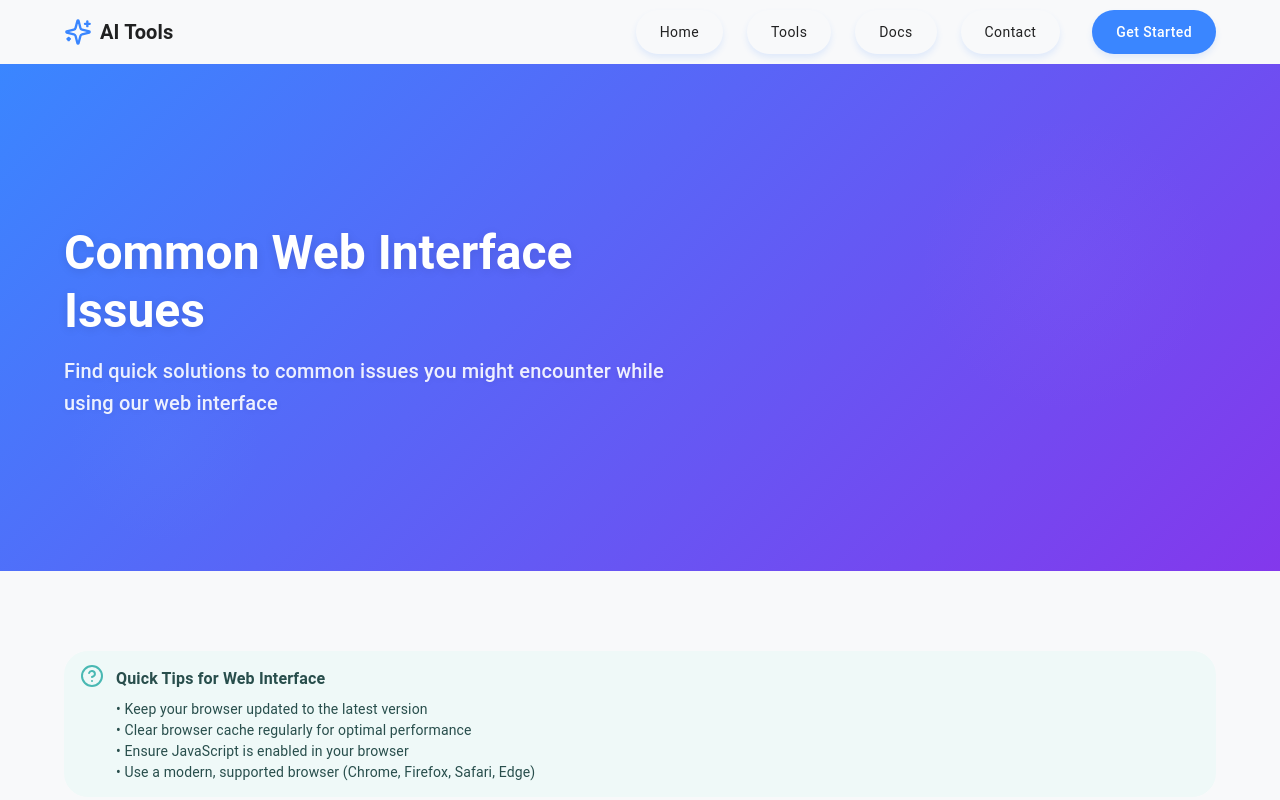
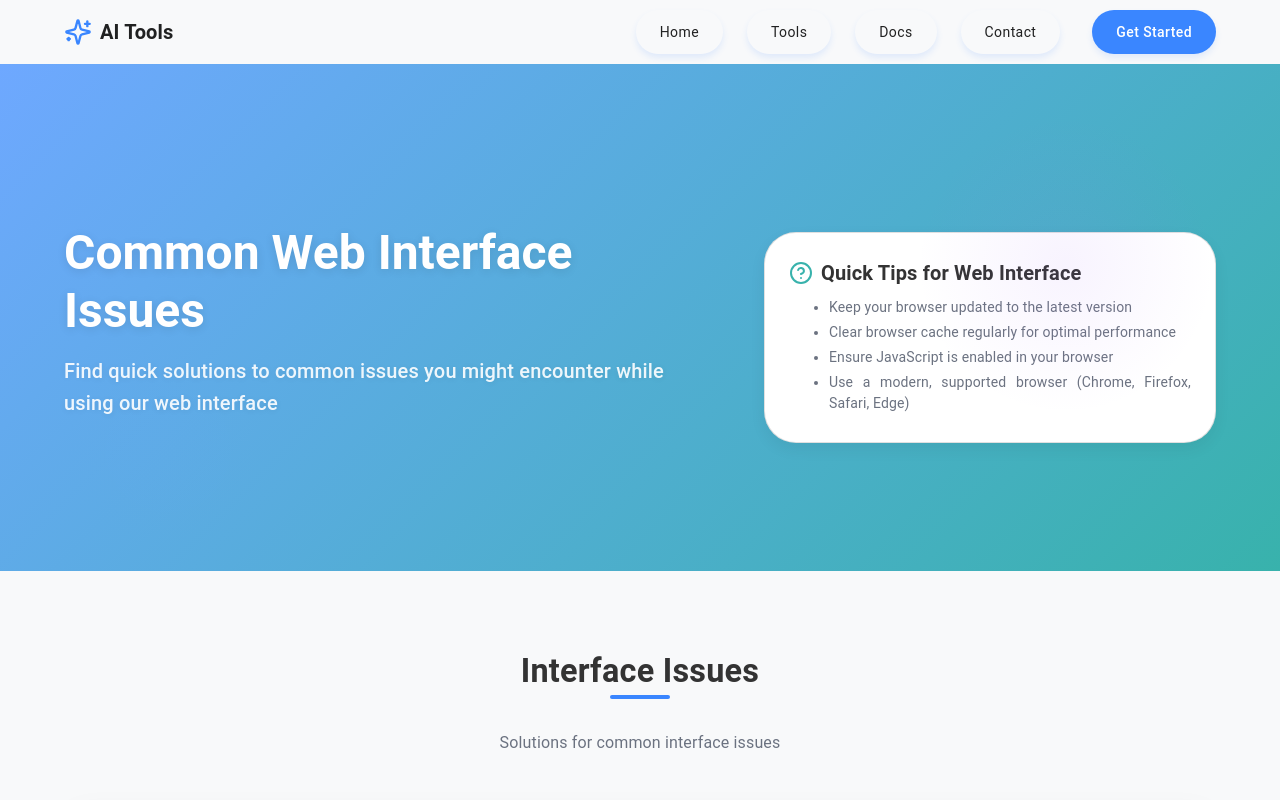
Before and after one commit to NhanPhamThanh-IT/QR-Generator-Fullstack, a React (Vite) app in the folder frontend/: page /docs/troubleshooting/common-issues in a window 1280 px wide. Shown: the top 800 px of the page. Built offline with nearby package versions, Linux system fonts and the light colour scheme.

Commit message:
Refactor source code and improve UI

```diff
--- a/frontend/src/pages/DocumentationPage/Core-Features/AIToolsOverview/index.jsx
+++ b/frontend/src/pages/DocumentationPage/Core-Features/AIToolsOverview/index.jsx
@@ -3,11 +3,13 @@
     Container,
     Grid,
 } from '@mui/material';
-import { lazy, Suspense } from 'react';
-import { useTheme } from '@mui/material/styles';
+import {
+    lazy,
+    Suspense
+} from 'react';
 
 // Components
-const HeroSection = lazy(() => import('@components/sections/HeroSection'));
+const DocumentationHeroSection = lazy(() => import('@components/sections/DocumentationHeroSection'));
 const SectionHeading = lazy(() => import('@components/ui/SectionHeading'));
 const FeatureCard = lazy(() => import('@components/ui/FeatureCard'));
 const LargeFeatureCard = lazy(() => import('@components/ui/LargeFeatureCard'));
@@ -15,19 +17,18 @@
 // Constants
 import {
     HERO_SECTION_DATA,
-    aiTools,
-    OVERVIEW_SECTION_DATA
+    OVERVIEW_SECTION_DATA,
+    FEATURES_SECTION_DATA
 } from './constants';
 
 const AIToolsOverview = ({ isMobile }) => {
-    const theme = useTheme();
-
     return (
         <Box>
             {/* Hero Section */}
             <Suspense fallback={<Box sx={{ height: '400px', bgcolor: 'primary.main' }} />}>
-                <HeroSection
-                    heroData={HERO_SECTION_DATA}
+                <DocumentationHeroSection
+                    title={HERO_SECTION_DATA.title}
+                    description={HERO_SECTION_DATA.description}
                     isMobile={isMobile}
                 />
             </Suspense>
@@ -40,13 +41,13 @@
                         <Grid size={{ xs: 12 }}>
                             <Suspense fallback={<Box sx={{ height: '100px' }} />}>
                                 <SectionHeading
-                                    title="AI Tools Platform"
-                                    subtitle="Our platform offers a comprehensive suite of AI-powered tools designed to streamline your workflow and enhance productivity."
+                                    title={OVERVIEW_SECTION_DATA.title}
+                                    subtitle={OVERVIEW_SECTION_DATA.description}
                                     centered={true}
                                 />
                             </Suspense>
                             <Grid container spacing={3}>
-                                {OVERVIEW_SECTION_DATA.map((section, index) => (
+                                {OVERVIEW_SECTION_DATA.features.map((section, index) => (
                                     <Grid size={{ xs: 12, md: 6 }} key={index}>
                                         <Suspense fallback={<Box sx={{ height: '100px' }} />}>
                                             <LargeFeatureCard
@@ -65,13 +66,13 @@
                         <Grid size={{ xs: 12 }}>
                             <Suspense fallback={<Box sx={{ height: '100px' }} />}>
                                 <SectionHeading
-                                    title="Available AI Tools"
-                                    subtitle="Explore our range of AI-powered tools designed to enhance your productivity"
+                                    title={FEATURES_SECTION_DATA.title}
+                                    subtitle={FEATURES_SECTION_DATA.description}
                                     centered={true}
                                 />
                             </Suspense>
                             <Grid container spacing={3}>
-                                {aiTools.map((tool) => {
+                                {FEATURES_SECTION_DATA.features.map((tool) => {
                                     return (
                                         <Grid size={{ xs: 12, md: 6, lg: 3 }} key={tool.title}>
                                             <Suspense fallback={<Box sx={{ height: '200px', bgcolor: 'grey.100' }} />}>
--- a/frontend/src/pages/DocumentationPage/Troubleshooting/CommonIssues/constants.jsx
+++ b/frontend/src/pages/DocumentationPage/Troubleshooting/CommonIssues/constants.jsx
@@ -1,4 +1,20 @@
-export const commonIssues = [
+export const REQUIREMENTS_SECTION_DATA = {
+    title: "Quick Tips for Web Interface",
+    requirements: [
+        'Keep your browser updated to the latest version',
+        'Clear browser cache regularly for optimal performance',
+        'Ensure JavaScript is enabled in your browser',
+        'Use a modern, supported browser (Chrome, Firefox, Safari, Edge)',
+    ]
+};
+
+export const HERO_SECTION_DATA = {
+    title: "Common Web Interface Issues",
+    description: "Find quick solutions to common issues you might encounter while using our web interface",
+}
+
+export const ISSUES_SECTION_DATA = {
+    issues: [
         {
             category: "Interface Issues",
             issues: [
@@ -80,4 +96,11 @@
                 }
             ]
         }
-];
+    ]
+}
+
+export const HELPS_SECTION_DATA = {
+    link: "/contact",
+    title: "Need More Help?",
+    description: "If you're still experiencing issues with our web interface, our support team is here to help. Contact us through our support portal or check our detailed documentation for more information.",
+};
--- a/frontend/src/pages/DocumentationPage/Troubleshooting/CommonIssues/index.jsx
+++ b/frontend/src/pages/DocumentationPage/Troubleshooting/CommonIssues/index.jsx
@@ -1,4 +1,5 @@
 import {
+    ButtonBase,
     Box,
     Container,
     Typography,
@@ -12,7 +13,6 @@
     Card,
     CardContent,
     Stack,
-    Alert,
 } from '@mui/material';
 import {
     CheckCircle2,
@@ -20,29 +20,85 @@
     Settings,
     HelpCircle,
 } from 'lucide-react';
-import { lazy, Suspense } from 'react';
+import {
+    lazy,
+    Suspense
+} from 'react';
 
 // Components
-const HeroSection = lazy(() => import('@components/sections/HeroSection'));
+const DocumentationHeroSection = lazy(() => import('@components/sections/DocumentationHeroSection'));
 const SectionHeading = lazy(() => import('@components/ui/SectionHeading'));
 
 // Constants
-import { commonIssues } from './constants';
+import {
+    HERO_SECTION_DATA,
+    REQUIREMENTS_SECTION_DATA,
+    ISSUES_SECTION_DATA,
+    HELPS_SECTION_DATA
+} from './constants';
+
+// Hooks
+import { useRouteNavigation } from '@hooks';
 
 const CommonIssues = ({ isMobile }) => {
     const theme = useTheme();
+    const { navigateTo } = useRouteNavigation();
 
     return (
         <Box>
             {/* Hero Section */}
             <Suspense fallback={<Box sx={{ height: '400px', bgcolor: 'primary.main' }} />}>
-                <HeroSection
-                    heroData={{
-                        title: "Common Web Interface Issues",
-                        subtitle: "Solutions for common website interface problems",
-                        description: "Find quick solutions to common issues you might encounter while using our web interface"
+                <DocumentationHeroSection
+                    title={HERO_SECTION_DATA.title}
+                    description={HERO_SECTION_DATA.description}
+                    isMobile={isMobile}
+                    rightChildren={
+                        <Paper
+                            elevation={0}
+                            sx={{
+                                p: { xs: 2, md: 3 },
+                                borderRadius: 4,
+                                border: '1px solid',
+                                borderColor: 'divider',
+                                bgcolor: 'background.paper',
+                                boxShadow: '0 6px 16px rgba(0,0,0,0.06)',
+                                display: 'flex',
+                                alignItems: 'flex-start',
+                                flexDirection: { xs: 'column', md: 'row' },
+                                gap: 2,
                             }}
-                    isMobile={isMobile}
+                        >
+                            <Box>
+                                <Box
+                                    sx={{
+                                        display: 'flex',
+                                        alignItems: 'center',
+                                        justifyContent: 'flex-start',
+                                        gap: 1,
+                                        mb: 1
+                                    }}
+                                >
+                                    <HelpCircle size={24} color={theme.palette.info.main} />
+                                    <Typography variant="h6" fontWeight={700}>
+                                        {REQUIREMENTS_SECTION_DATA.title}
+                                    </Typography>
+                                </Box>
+                                <Box component="ul" sx={{ m: 0 }}>
+                                    {REQUIREMENTS_SECTION_DATA.requirements.map((tip, index) => (
+                                        <Typography
+                                            key={index}
+                                            component="li"
+                                            variant="body2"
+                                            color="text.secondary"
+                                            sx={{ mb: 0.5, textAlign: 'justify' }}
+                                        >
+                                            {tip}
+                                        </Typography>
+                                    ))}
+                                </Box>
+                            </Box>
+                        </Paper>
+                    }
                 />
             </Suspense>
 
@@ -50,35 +106,8 @@
             <Box sx={{ py: { xs: 6, md: 10 } }}>
                 <Container maxWidth="lg">
                     <Grid container spacing={6}>
-                        {/* Quick Tips */}
-                        <Grid size={{ xs: 12 }}>
-                            <Alert
-                                severity="info"
-                                icon={<HelpCircle />}
-                                sx={{
-                                    borderRadius: 3,
-                                    '& .MuiAlert-icon': {
-                                        color: theme.palette.info.main,
-                                    },
-                                }}
-                            >
-                                <Typography variant="subtitle1" fontWeight={600} gutterBottom>
-                                    Quick Tips for Web Interface
-                                </Typography>
-                                <Typography variant="body2">
-                                    • Keep your browser updated to the latest version
-                                    <br />
-                                    • Clear browser cache regularly for optimal performance
-                                    <br />
-                                    • Ensure JavaScript is enabled in your browser
-                                    <br />
-                                    • Use a modern, supported browser (Chrome, Firefox, Safari, Edge)
-                                </Typography>
-                            </Alert>
-                        </Grid>
-
                         {/* Common Issues Sections */}
-                        {commonIssues.map((category) => (
+                        {ISSUES_SECTION_DATA.issues.map((category) => (
                             <Grid size={{ xs: 12 }} key={category.category}>
                                 <Suspense fallback={<Box sx={{ height: '100px' }} />}>
                                     <SectionHeading
@@ -149,6 +178,9 @@
 
                         {/* Need More Help */}
                         <Grid size={{ xs: 12 }}>
+                            <ButtonBase
+                                onClick={() => navigateTo(HELPS_SECTION_DATA.link)} // Use navigateTo here
+                            >
                                 <Card
                                     elevation={0}
                                     sx={{
@@ -164,14 +196,15 @@
                                         <Box sx={{ display: 'flex', alignItems: 'center', gap: 2, mb: 2 }}>
                                             <Settings size={24} />
                                             <Typography variant="h5" fontWeight={600}>
-                                            Need More Help?
+                                                {HELPS_SECTION_DATA.title}
                                             </Typography>
                                         </Box>
-                                    <Typography variant="body1" sx={{ opacity: 0.9 }}>
-                                        If you're still experiencing issues with our web interface, our support team is here to help. Contact us through our support portal or check our detailed documentation for more information.
+                                        <Typography variant="body1" sx={{ opacity: 0.9, textAlign: 'justify' }}>
+                                            {HELPS_SECTION_DATA.description}
                                         </Typography>
                                     </CardContent>
                                 </Card>
+                            </ButtonBase>
                         </Grid>
                     </Grid>
                 </Container>
--- a/frontend/src/pages/DocumentationPage/Troubleshooting/ErrorCodes/constants.jsx
+++ b/frontend/src/pages/DocumentationPage/Troubleshooting/ErrorCodes/constants.jsx
@@ -4,6 +4,11 @@
     title: "Error Codes & Troubleshooting",
     description: "Find solutions to common errors and issues you might encounter while using our AI tools platform.",
     icon: AlertTriangle,
+};
+
+export const OVERVIEW_SECTION_DATA = {
+    title: "Common Error Codes",
+    description: "Understanding and resolving common issues with our AI tools platform",
 };
 
 export const errorCodes = [
```
Also changed, not shown: frontend/src/pages/DocumentationPage/Core-Features/AIToolsOverview/constants.jsx (+12 -4 lines), frontend/src/pages/DocumentationPage/Core-Features/ImageProcessing/constants.jsx (+13 -5 lines), frontend/src/pages/DocumentationPage/Core-Features/ImageProcessing/index.jsx (+16 -12 lines), frontend/src/pages/DocumentationPage/Core-Features/TextGeneration/constants.jsx (+25 -17 lines), frontend/src/pages/DocumentationPage/Core-Features/TextGeneration/index.jsx (+16 -12 lines), frontend/src/pages/DocumentationPage/Troubleshooting/ErrorCodes/index.jsx (+11 -6 lines), 1 other file (tests, documents, lock files or other folders). Lines whose indentation alone changed are shown as unchanged.
